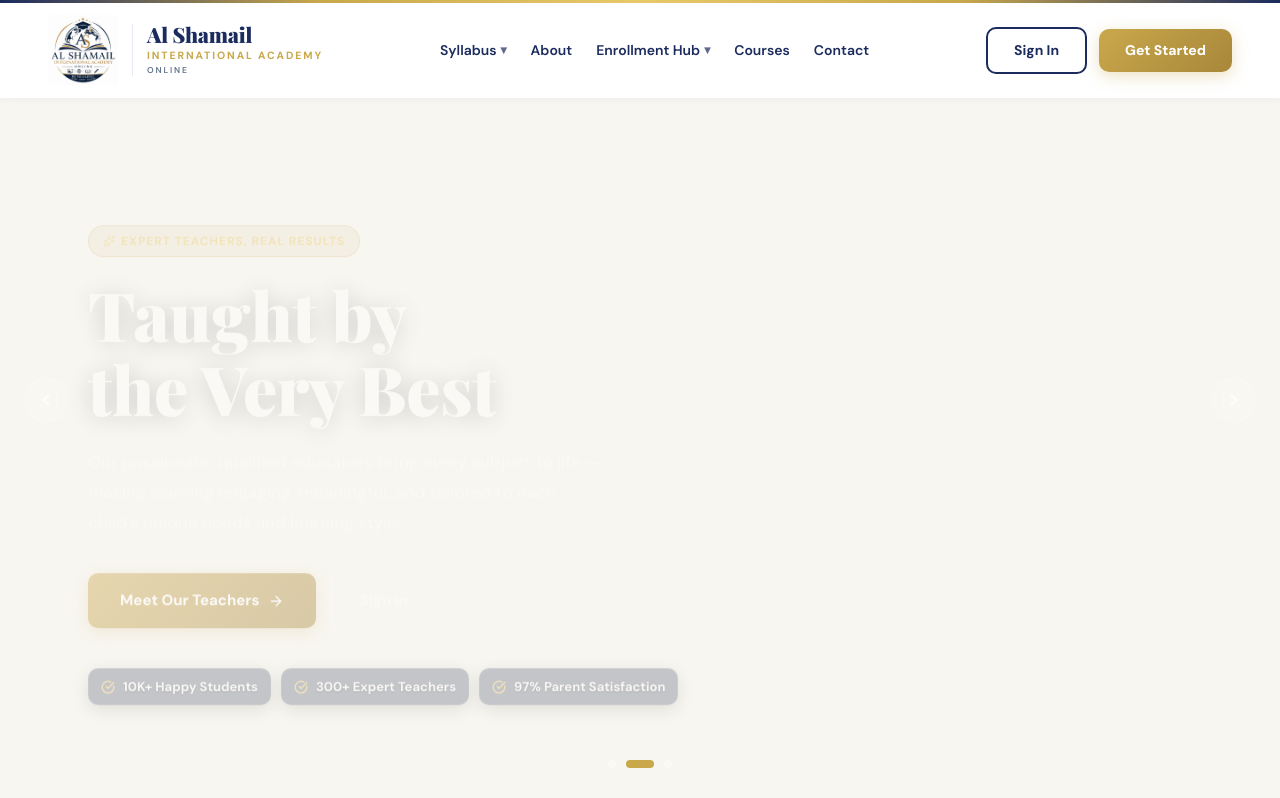
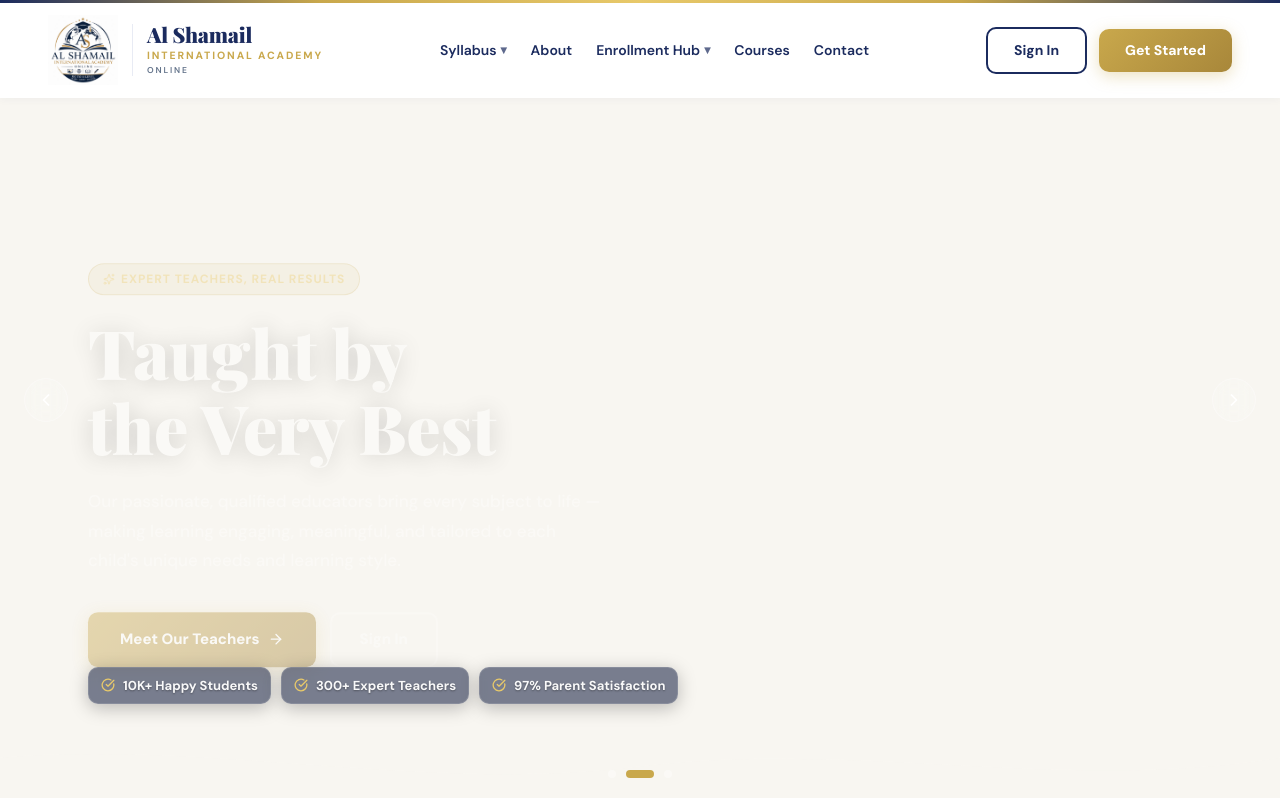
Before and after one commit to murtaza-dev-o/origin, a React (Vite) app in the folder artifacts/al-shamail/: page / in a window 1280 px wide. Shown: the top 798 px of the page. Built offline with nearby package versions, Linux system fonts and the light colour scheme.

Commit message:
new changes

```diff
--- a/artifacts/al-shamail/src/pages/Home.tsx
+++ b/artifacts/al-shamail/src/pages/Home.tsx
@@ -598,7 +598,23 @@ export default function Home() {
                   Sign In
                 </button>
               </div>
-              <div style={{ display: "flex", gap: 10, marginTop: 40, flexWrap: "wrap" }}>
+            </motion.div>
+          </AnimatePresence>
+        </div>
+
+        {/* Trust stats: fixed position so layout matches every slide + clears dot nav */}
+        <div
+          style={{
+            position: "absolute",
+            left: 0,
+            right: 0,
+            bottom: "clamp(92px, 12vh, 128px)",
+            zIndex: 18,
+            pointerEvents: "none",
+          }}
+        >
+          <div style={{ maxWidth: 1160, margin: "0 auto", padding: "0 28px" }}>
+            <div style={{ display: "flex", gap: 10, flexWrap: "wrap", maxWidth: 640 }}>
               {["10K+ Happy Students", "300+ Expert Teachers", "97% Parent Satisfaction"].map((label) => (
                 <div
                   key={label}
@@ -622,8 +638,7 @@ export default function Home() {
                 </div>
               ))}
             </div>
-            </motion.div>
-          </AnimatePresence>
+          </div>
         </div>
 
         <button
@@ -682,12 +697,13 @@ export default function Home() {
         <div
           style={{
             position: "absolute",
-            bottom: 32,
+            bottom: "clamp(18px, 2.8vh, 30px)",
             left: "50%",
             transform: "translateX(-50%)",
             zIndex: 20,
             display: "flex",
             gap: 10,
+            paddingTop: 10,
           }}
         >
           {slides.map((_, i) => (
```
Lines whose indentation alone changed are shown as unchanged.
